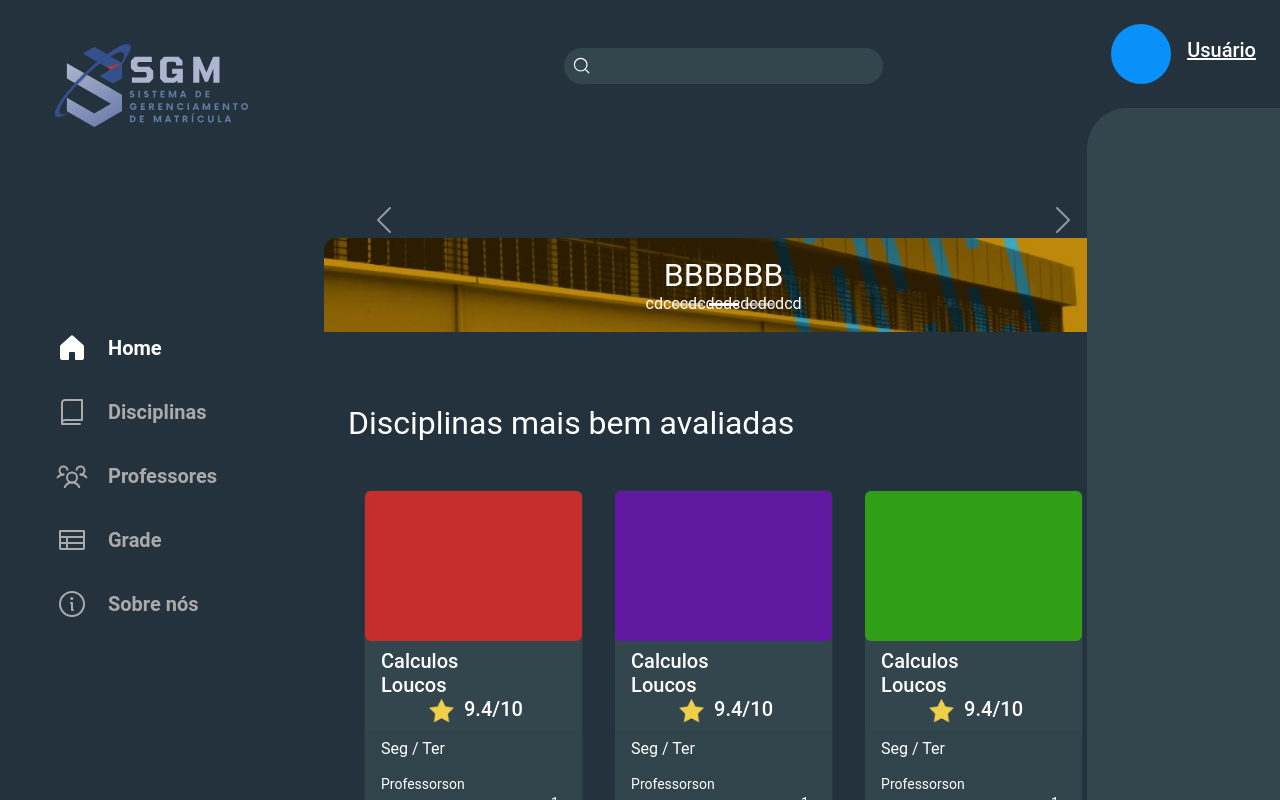
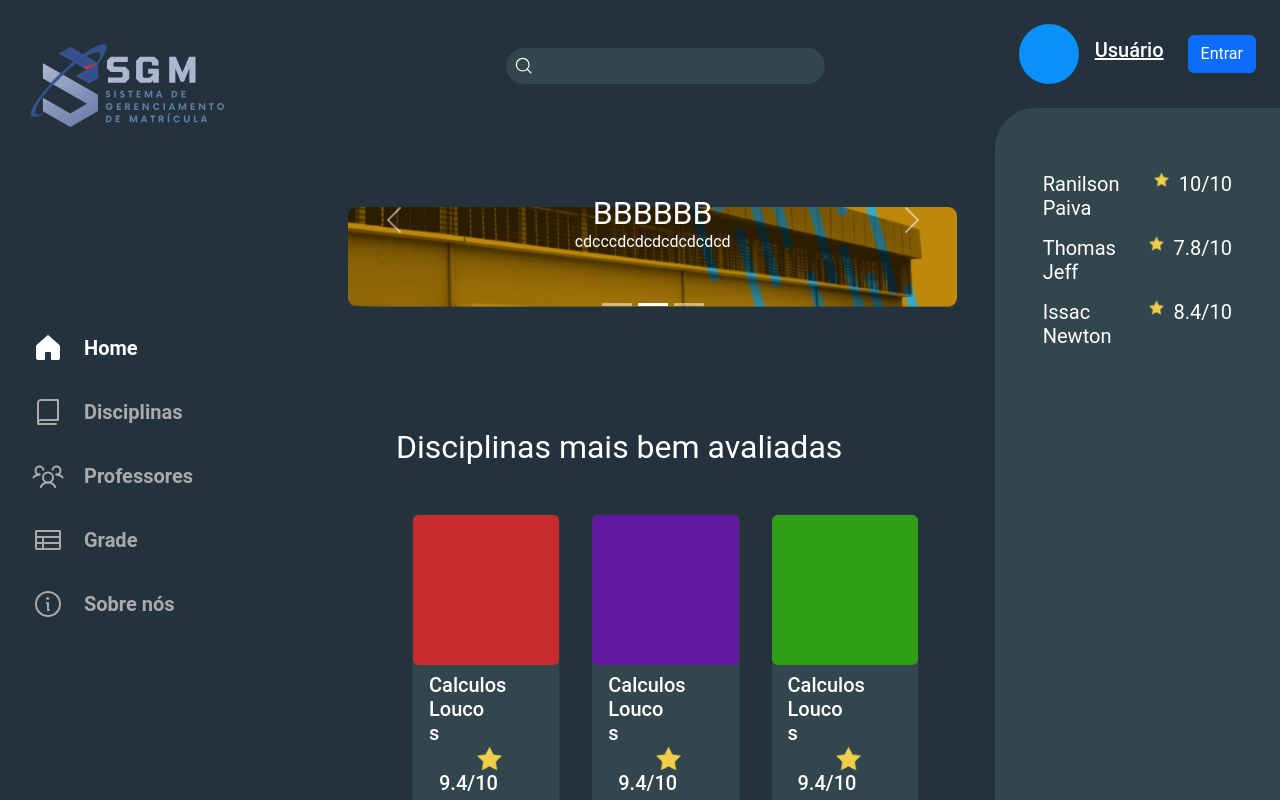
Before and after one commit to filipemota130/PlataformaSGA, a React (Vite) app: page / in a window 1280 px wide. Shown: the top 800 px of the page. Built offline with nearby package versions, Linux system fonts and the light colour scheme.

Commit message:
fix: home bug + professors tier

```diff
--- a/src/components/Aside/Aside.css
+++ b/src/components/Aside/Aside.css
@@ -23,8 +23,7 @@
 .container-aside{
     border-top-left-radius: 40px;
     border-bottom-left-radius: 40px;
-    width: 100%;
-    max-width: 400px;
+    width: auto;
     height: 50rem;
-    background: var(--cor-padrao);
+    background-color: var(--cor-padrao);
 }
--- a/src/components/Aside/Aside.tsx
+++ b/src/components/Aside/Aside.tsx
@@ -1,17 +1,47 @@
+import Button from 'react-bootstrap/Button'
 import { Link } from 'react-router-dom'
 import './Aside.css'
+import Card from 'react-bootstrap/Card';
+
 export function Aside() {
     const check_login = false
+    const top_professores = [
+        {
+            nome:"Ranilson Paiva",
+            nota: 10,
+            cor:"#ffffff"
+        },
+        {
+            nome: "Thomas Jeff",
+            nota: 7.8,
+            cor: "#af1d1d"
+        },
+        {
+            nome: "Issac Newton",
+            nota: 8.4,
+            cor: "#ffffff"
+        },
+    ]
     return (
-            <aside className="aside-right">
-                <div className="profile m-4">
-                    <Link to="/profile" >
+        <aside className="aside-right">
+            <div className="profile m-4">
+                <Link to="/profile" >
                     <div className="foto me-3"></div>
-                    </Link>
-                <a href='/profile'><h5>Usuário</h5></a>
+                </Link>
+                <a href='/profile' className='me-4'><h5>Usuário</h5></a>
+                 <a href='/Login' className=''><Button className='btn btn-primary'>Entrar</Button></a>
             </div>
-
-                <div className="container-aside"></div>
-            </aside>
+            <div className="container-aside p-5 fs-5">
+                {
+                    top_professores.map((prof) => (
+                        <div className='d-flex my-3 text-white'>
+                            {prof.nome}
+                            <img  className="ms-2" src='src\assets\estrela.png' width="15" height="15" />
+                            <div className='fs-5'>&nbsp;&nbsp;{prof.nota}/10</div>
+                        </div>
+                    ))
+                }
+            </div>
+        </aside>
     )
 }
--- a/src/components/Timeline/Carousel.tsx
+++ b/src/components/Timeline/Carousel.tsx
@@ -22,7 +22,7 @@ function UncontrolledExample() {
     },
   ]
   return (
-    <Carousel className="rounded" style={{ width: "auto" }}>
+    <Carousel className="rounded" style={{maxWidth:"96%" }}>
       {
         items.map(item =>
           <Carousel.Item style={{ width: "auto", padding: 0, margin: 0 }}>
--- a/src/layouts/Default.tsx
+++ b/src/layouts/Default.tsx
@@ -1,18 +1,18 @@
 import { Outlet } from "react-router-dom";
 import { Sidebar } from "../components/Sidebar/Sidebar";
 import { Aside } from "../components/Aside/Aside"
-export function Default(){
-    return(
+export function Default() {
+    return (
         <div className="layout" style={{ justifyContent: "center" }}>
-            <div className="ms-4">
-                <Sidebar />
-            </div>
-            <div className="content">
-                <Outlet/>
-            </div>
-            <div className="Aside">
-               <Aside/>
-            </div>
+                <div>
+                    <Sidebar />
+                </div>
+                <div className="content mx-5">
+                    <Outlet />
+                </div>
+                <div>
+                    <Aside />
+                </div>
         </div>
     )
 }
--- a/src/pages/Timeline/Timeline.tsx
+++ b/src/pages/Timeline/Timeline.tsx
@@ -88,7 +88,7 @@ export function Timeline() {
           <UncontrolledExample />
         </div>
       </div>
-      <div className="cards m-4" style={{ maxHeight: "600px", scrollBehavior: "smooth", overflowY: "scroll" }}>
+      <div className="cards m-5" style={{ maxHeight: "600px", scrollBehavior: "smooth", overflowY: "scroll" }}>
         <div className='text-white fs-2 my-5'>Disciplinas mais bem avaliadas</div>
         <CardGroup style={{ display: "flex" }}>
           {
```
